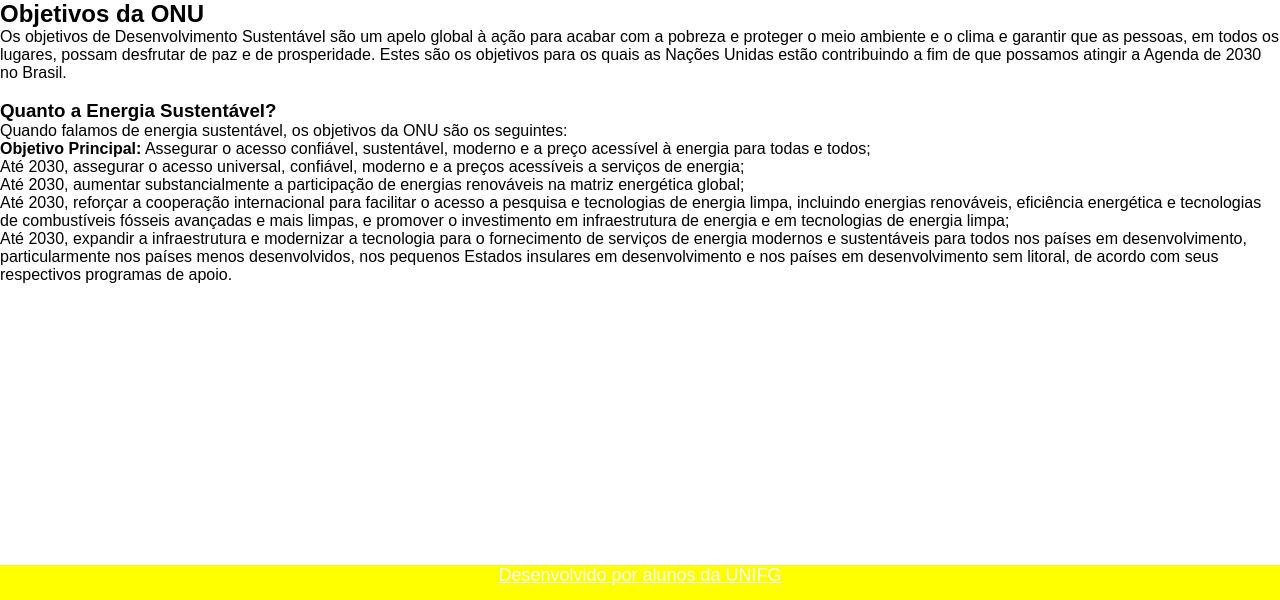
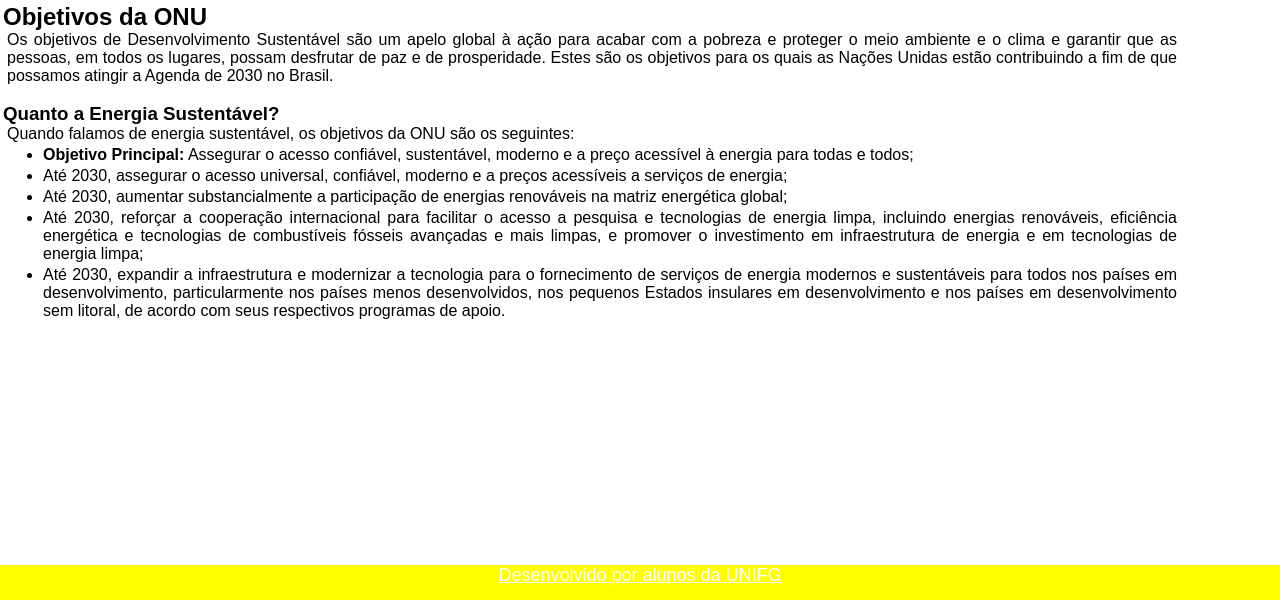
Before and after one commit to ccofg-labs/Agenda-ONU, a PHP site: page / in a window 1280 px wide. Shown: the part 200-800 px from the top of the page. Run offline with PHP 8.4, Linux system fonts and the light colour scheme; grey boxes are pictures that could not be loaded.

Commit message:
Update style.css

```diff
--- a/style.css
+++ b/style.css
@@ -20,6 +20,7 @@ body {
     left: 0;
     font-size: 18px;
 }
+/*-------------------------------------------------------------------------------------*/
 
 /*INDEX*/
 .cabecalho {
@@ -68,6 +69,35 @@ body {
     color: cornflowerblue;
 }
 
+.corpo {
+    margin-left: 3px;
+    margin-right: 3px;
+    margin-top: 3px;
+    margin-bottom: 3px;
+    text-align: justify;
+}
+
+.texto {
+    margin-left: 4px;
+    margin-right: 100px;
+    text-align: justify;
+
+}
+
+.corpoLista {
+    margin-left: 40px;
+    margin-right: 100px;
+    margin-top: 2px;
+    margin-bottom: 2px;
+    list-style: disc;
+}
+
+.corpoLista li {
+    margin-top: 3px;
+    margin-bottom: 3px;
+}
+/*-------------------------------------------------------------------------------------*/
+
 /*PÁGINA AVALIAÇÃO*/
 .cabecalhoAV {
     width: 100%;
```
